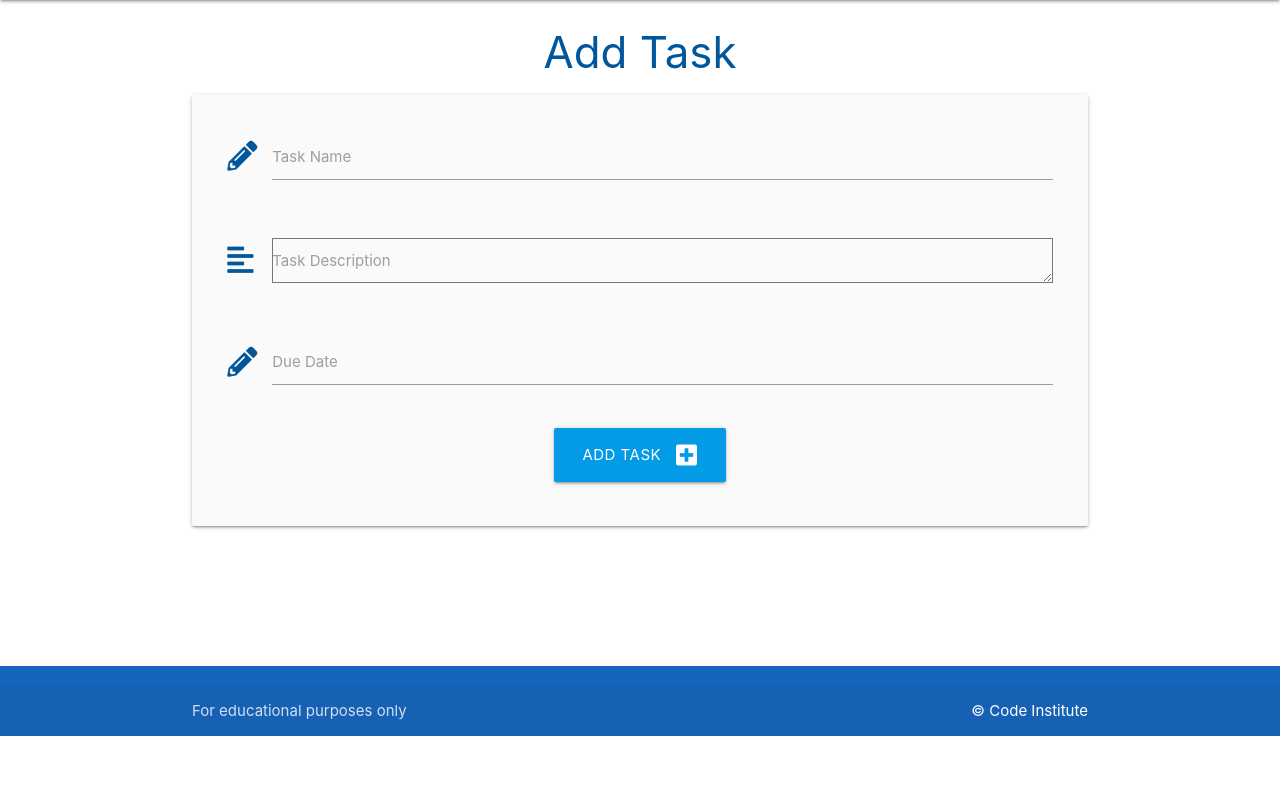
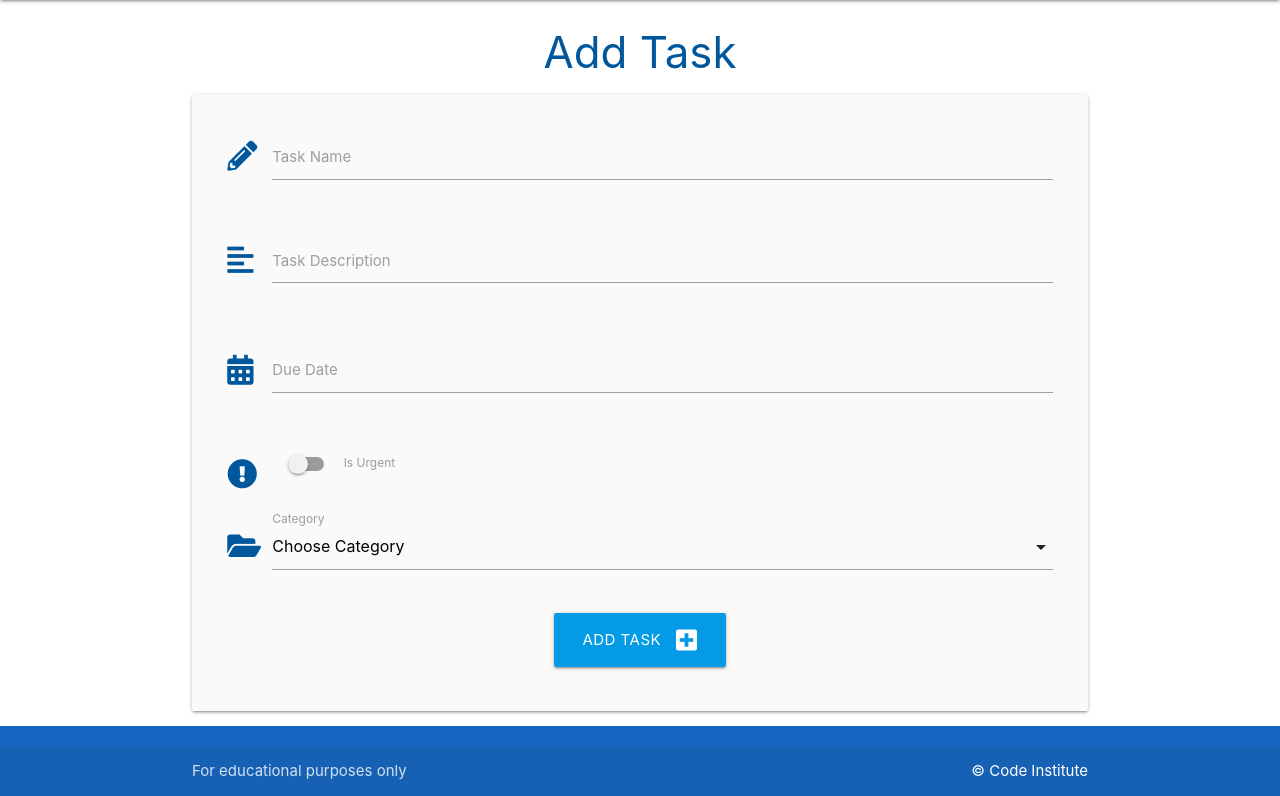
Before and after one commit to KseniaSOS/dms-task-manager, a Flask app: template taskmanager/templates/add_task.html in a window 1280 px wide. Shown: the part 64-860 px from the top of the page. Before the commit the page ends 800 px from the top, so only its background shows below. Run offline with Flask 2, Linux system fonts and the light colour scheme; the template is opened without the code that fills it, so the values that code supplies are empty.

Commit message:
Add task

```diff
--- a/taskmanager/routes.py
+++ b/taskmanager/routes.py
@@ -56,4 +56,4 @@ def add_task():
         db.session.add(task)
         db.session.commit()
         return redirect(url_for("home"))
-    return render_template("edit_task.html", categories=categories)
+    return render_template("add_task.html", categories=categories)
--- a/taskmanager/static/js/script.js
+++ b/taskmanager/static/js/script.js
@@ -1,12 +1,16 @@
-document.addEventListener('DOMContentLoaded', function() {
+document.addEventListener("DOMContentLoaded", function() {
     // sidenav initialization
-    let sidenav = document.querySelectorAll('.sidenav');
+    let sidenav = document.querySelectorAll(".sidenav");
     M.Sidenav.init(sidenav);
-  });
 
-// datepicker initialization
-let datepicker = document.querySelectorAll('.datepicker');
-M.Datepicker.init(datepicker, {
-    format: "dd mmmm, yyyy",
-    i18n: {done: "Select"}
+    // datepicker initialization
+    let datepicker = document.querySelectorAll(".datepicker");
+    M.Datepicker.init(datepicker, {
+        format: "dd mmmm, yyyy",
+        i18n: {done: "Select"}
+    });
+
+    // select initialization
+    let selects = document.querySelectorAll("select");
+    M.FormSelect.init(selects);
 });
--- a/taskmanager/templates/add_task.html
+++ b/taskmanager/templates/add_task.html
@@ -9,26 +9,52 @@
         <div class="row">
             <div class="input-field col s12">
                 <i class="fas fa-pencil-alt prefix light-blue-text text-darken-4"></i>
-                <input id="task_name" name="task_name" minlength="50" maxlength="25" type="text" class="validate"
+                <input id="task_name" name="task_name" minlength="5" maxlength="50" type="text" class="validate"
                     required>
                 <label for="task_name">Task Name</label>
             </div>
         </div>
-         <!-- task description -->
+        <!-- task description -->
         <div class="row">
             <div class="input-field col s12">
                 <i class="fas fa-align-left prefix light-blue-text text-darken-4"></i>
-                <textarea id="task_description" name="task_description" minlength="5" maxlength="200"
-                    type="text" class="validate" class="materialize-textarea" required ></textarea>
+                <textarea id="task_description" name="task_description" minlength="5" maxlength="200" type="text"
+                    class="materialize-textarea validate" required></textarea>
                 <label for="task_description">Task Description</label>
             </div>
         </div>
         <!-- due date -->
         <div class="row">
             <div class="input-field col s12">
-                <i class="fas fa-pencil-alt prefix light-blue-text text-darken-4"></i>
+                <i class="fas fa-calendar-alt prefix light-blue-text text-darken-4"></i>
                 <input id="due_date" name="due_date" type="text" class="datepicker validate" required>
                 <label for="due_date">Due Date</label>
+            </div>
+        </div>
+        <!-- is urgent -->
+        <div class="row">
+            <div class="input-field col s12">
+                <div class="switch">
+                    <i class="fas fa-exclamation-circle prefix light-blue-text text-darken-4"></i>
+                    <label for="is_urgent">
+                        <input id="is_urgent" name="is_urgent" type="checkbox">
+                        <span class="lever"></span>
+                        Is Urgent
+                    </label>
+                </div>
+            </div>
+        </div>
+        <!-- category id -->
+        <div class="row">
+            <div class="input-field col s12">
+                <i class="fas fa-folder-open prefix light-blue-text text-darken-4"></i>
+                <select id="category_id" name="category_id" class="validate" required>
+                    <option value="" disabled selected>Choose Category</option>
+                    {% for category in categories %}
+                    <option value="{{ category.id }}">{{ category.category_name }}</option>
+                    {% endfor %}
+                </select>
+                <label for="category_id">Category</label>
             </div>
         </div>
         <!-- submit button -->
```
